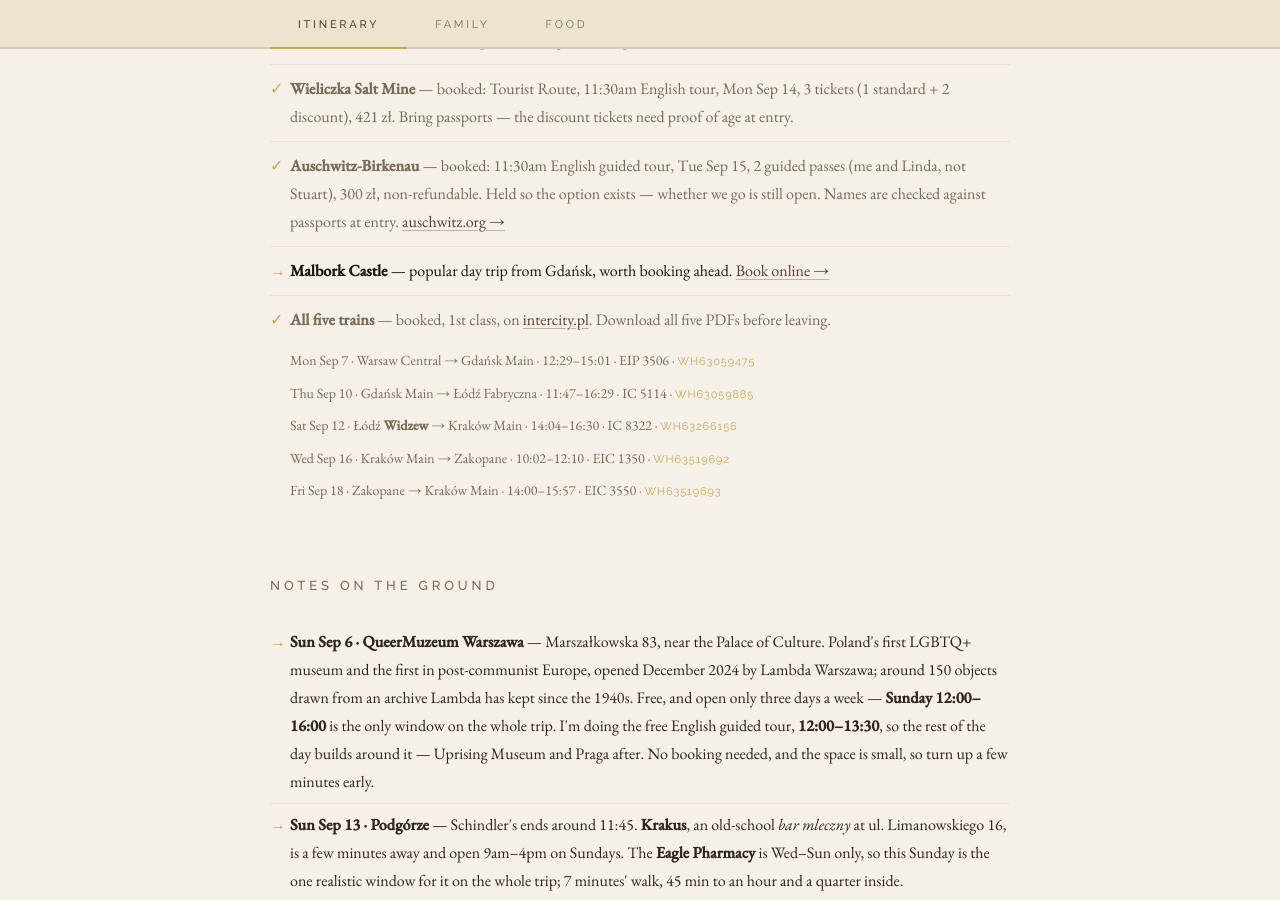
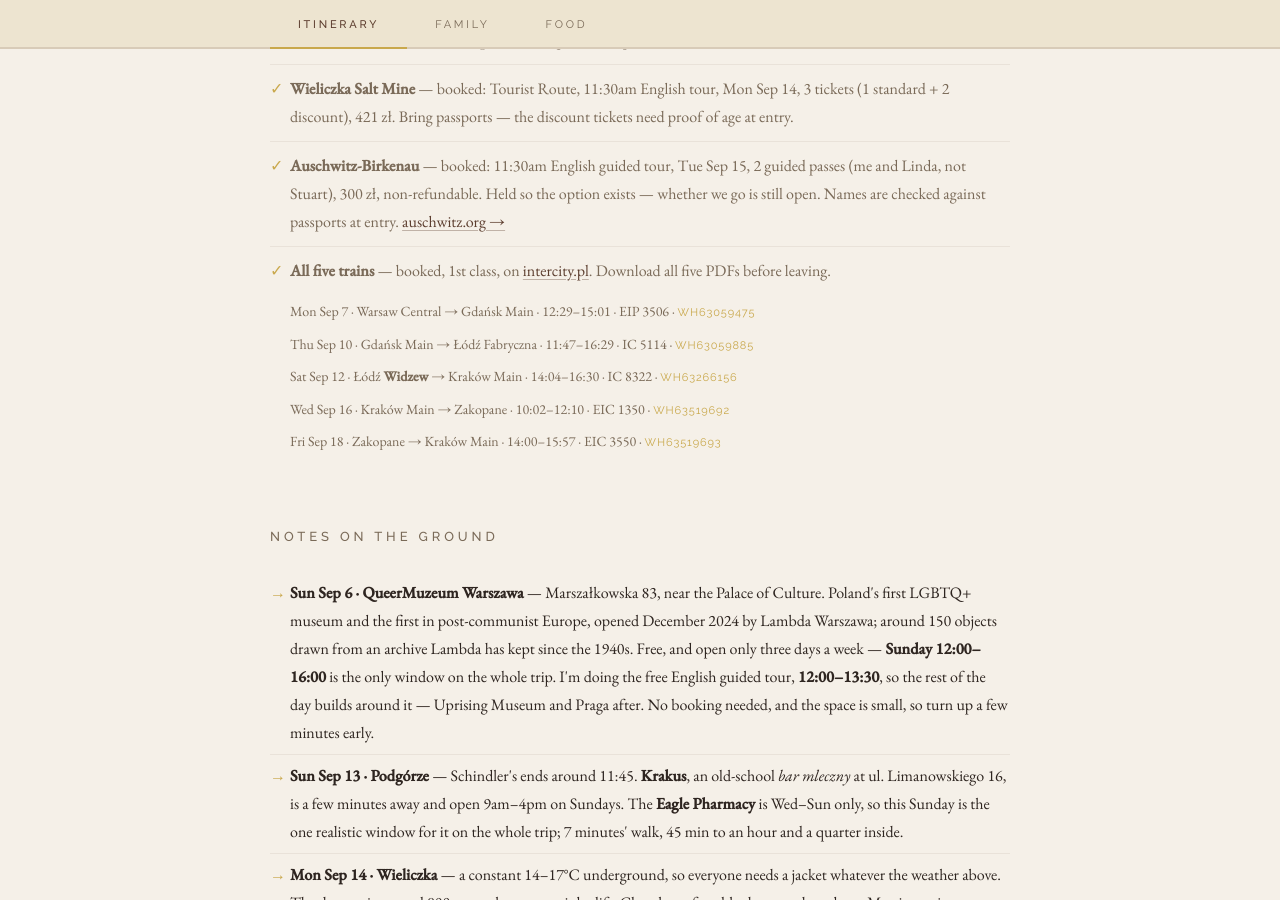
Before and after one commit to LordOfCorners/lordofcorners.github.io, a Jekyll site: the page poland-itinerary.html, which Jekyll copies as it is, in a window 1280 px wide and 900 px high, scrolled down 2553 px. Built offline with Jekyll 4.4.1, drawn with Linux system fonts in a browser that asks for light colours.

Commit message:
Malbork out of Book in Advance — every slot has 230+ tickets left
August 2026 shows near-full inventory across all times on the Historical
Castle Route, so mid-September needs no advance booking. Book in Advance
is now only things already booked.

Co-Authored-By: Claude Opus 5 <noreply@anthropic.com>

```diff
--- a/poland-itinerary.html
+++ b/poland-itinerary.html
@@ -1013,7 +1013,6 @@
         <li class="booked"><strong>Morskie Oko e-bus, Zakopane</strong> — booked: Thu Sep 17, 3 tickets each way. Out 9:00am Zakopane → Włosienica (89 zł each), back 3:00pm Włosienica → Zakopane (78 zł each). Includes the TPN park entrance fee. <strong>Save the confirmation PDF to all three phones</strong> — signal in the park is unreliable.</li>
         <li class="booked"><strong>Wieliczka Salt Mine</strong> — booked: Tourist Route, 11:30am English tour, Mon Sep 14, 3 tickets (1 standard + 2 discount), 421 zł. Bring passports — the discount tickets need proof of age at entry.</li>
         <li class="booked"><strong>Auschwitz-Birkenau</strong> — booked: 11:30am English guided tour, Tue Sep 15, 2 guided passes (me and Linda, not Stuart), 300 zł, non-refundable. Held so the option exists — whether we go is still open. Names are checked against passports at entry. <a href="https://www.auschwitz.org/" target="_blank">auschwitz.org →</a></li>
-        <li><strong>Malbork Castle</strong> — popular day trip from Gdańsk, worth booking ahead. <a href="https://www.zamek.malbork.pl/en" target="_blank">Book online →</a></li>
         <li class="booked"><strong>All five trains</strong> — booked, 1st class, on <a href="https://www.intercity.pl/en/" target="_blank">intercity.pl</a>. Download all five PDFs before leaving.
           <ul class="ticket-sublist">
             <li>Mon Sep 7 · Warsaw Central → Gdańsk Main · 12:29–15:01 · EIP 3506 · <span class="ticket-num">WH63059475</span></li>
```
